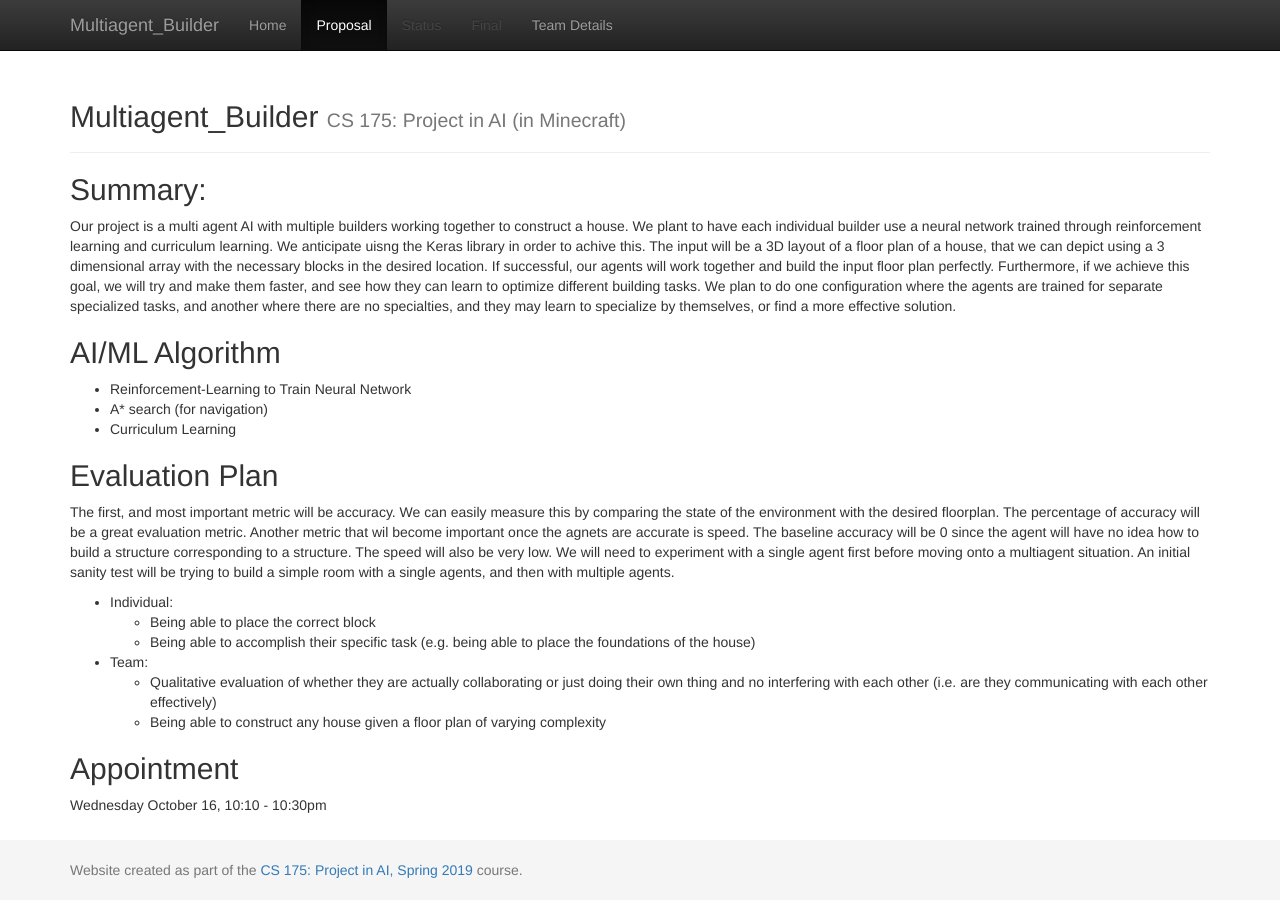
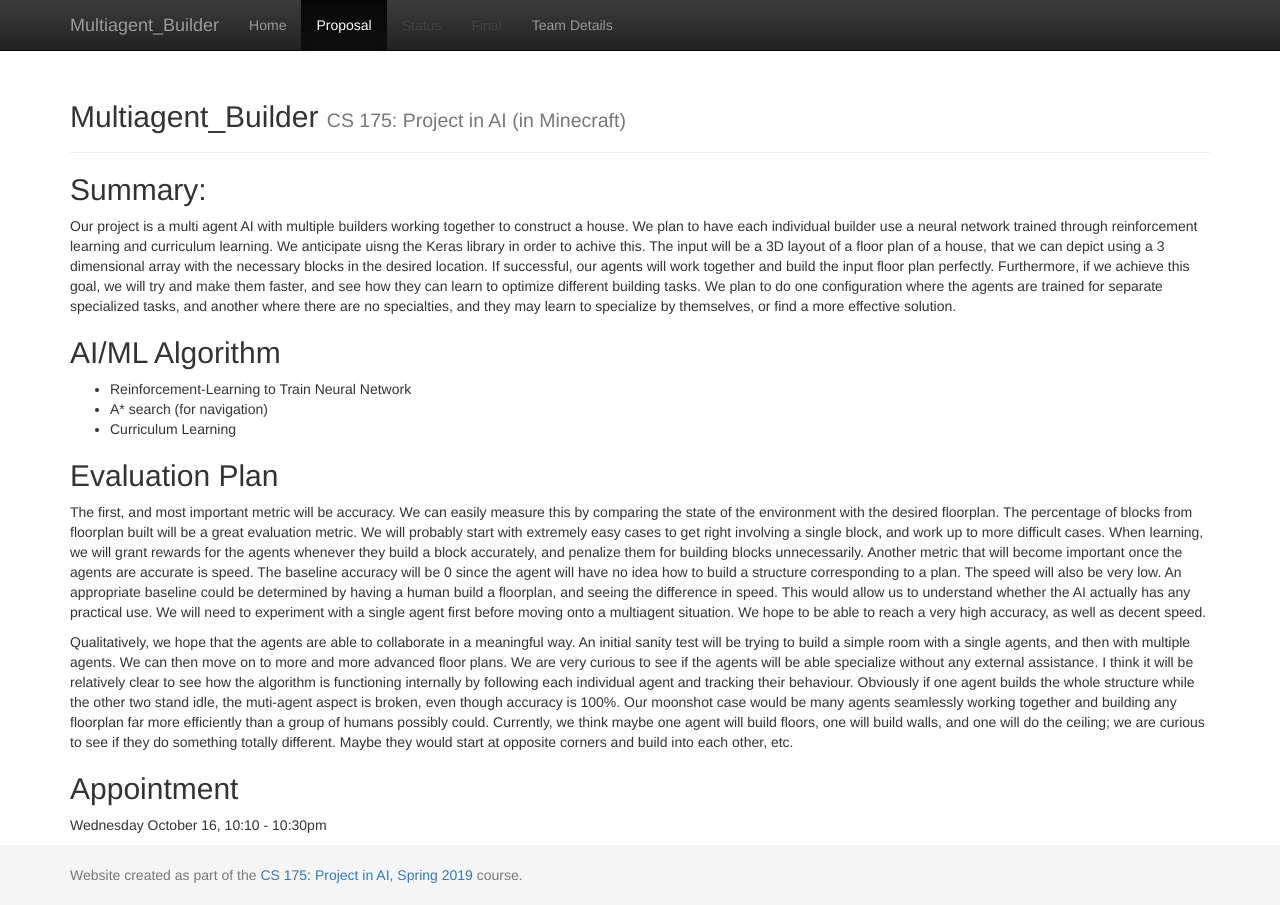
Before and after one commit to SurajSSingh/Collabuilder, a Jekyll site: the page built from docs/proposal.md, in a window 1280 px wide. Built offline with Jekyll 4.4.1, drawn with Linux system fonts in a browser that asks for light colours.

Commit message:
Update proposal.md
Added lots of content in paragraph form.

```diff
--- a/docs/proposal.md
+++ b/docs/proposal.md
@@ -4,7 +4,7 @@
 ---
 
 ## Summary:
-Our project is a multi agent AI with multiple builders working together to construct a house. We plant to have each individual builder use a neural network trained through reinforcement learning and curriculum learning. We anticipate uisng the Keras library in order to achive this. The input will be a 3D layout of a floor plan of a house, that we can depict using a 3 dimensional array with the necessary blocks in the desired location. If successful, our agents will work together and build the input floor plan perfectly. Furthermore, if we achieve this goal, we will try and make them faster, and see how they can learn to optimize different building tasks. We plan to do one configuration where the agents are trained for separate specialized tasks, and another where there are no specialties, and they may learn to specialize by themselves, or find a more effective solution.
+Our project is a multi agent AI with multiple builders working together to construct a house. We plan to have each individual builder use a neural network trained through reinforcement learning and curriculum learning. We anticipate uisng the Keras library in order to achive this. The input will be a 3D layout of a floor plan of a house, that we can depict using a 3 dimensional array with the necessary blocks in the desired location. If successful, our agents will work together and build the input floor plan perfectly. Furthermore, if we achieve this goal, we will try and make them faster, and see how they can learn to optimize different building tasks. We plan to do one configuration where the agents are trained for separate specialized tasks, and another where there are no specialties, and they may learn to specialize by themselves, or find a more effective solution.
 
 ## AI/ML Algorithm
 * Reinforcement-Learning to Train Neural Network
@@ -12,13 +12,10 @@
 * Curriculum Learning
 
 ## Evaluation Plan
-The first, and most important metric will be accuracy. We can easily measure this by comparing the state of the environment with the desired floorplan. The percentage of accuracy will be a great evaluation metric. Another metric that wil become important once the agnets are accurate is speed. The baseline accuracy will be 0 since the agent will have no idea how to build a structure corresponding to a structure. The speed will also be very low. We will need to experiment with a single agent first before moving onto a multiagent situation. An initial sanity test will be trying to build a simple room with a single agents, and then with multiple agents.
-* Individual:
-	* Being able to place the correct block
-	* Being able to accomplish their specific task (e.g. being able to place the foundations of the house)
-* Team:
-	* Qualitative evaluation of whether they are actually collaborating or just doing their own thing and no interfering with each other (i.e. are they communicating with each other effectively)
-	* Being able to construct any house given a floor plan of varying complexity
+The first, and most important metric will be accuracy. We can easily measure this by comparing the state of the environment with the desired floorplan. The percentage of blocks from floorplan built will be a great evaluation metric. We will probably start with extremely easy cases to get right involving a single block, and work up to more difficult cases.  When learning, we will grant rewards for the agents whenever they build a block accurately, and penalize them for building blocks unnecessarily. Another metric that will become important once the agents are accurate is speed. The baseline accuracy will be 0 since the agent will have no idea how to build a structure corresponding to a plan. The speed will also be very low. An appropriate baseline could be determined by having a human build a floorplan, and seeing the difference in speed. This would allow us to understand whether the AI actually has any practical use. We will need to experiment with a single agent first before moving onto a multiagent situation. We hope to be able to reach a very high accuracy, as well as decent speed.
+
+Qualitatively, we hope that the agents are able to collaborate in a meaningful way. An initial sanity test will be trying to build a simple room with a single agents, and then with multiple agents. We can then move on to more and more advanced floor plans. We are very curious to see if the agents will be able specialize without any external assistance. I think it will be relatively clear to see how the algorithm is functioning internally by following each individual agent and tracking their behaviour. Obviously if one agent builds the whole structure while the other two stand idle, the muti-agent aspect is broken, even though accuracy is 100%. Our moonshot case would be many agents seamlessly working together and building any floorplan far more efficiently than a group of humans possibly could. Currently, we think maybe one agent will build floors, one will build walls, and one will do the ceiling; we are curious to see if they do something totally different. Maybe they would start at opposite corners and build into each other, etc.
+
 
 ## Appointment
 Wednesday October 16, 10:10 - 10:30pm
```
